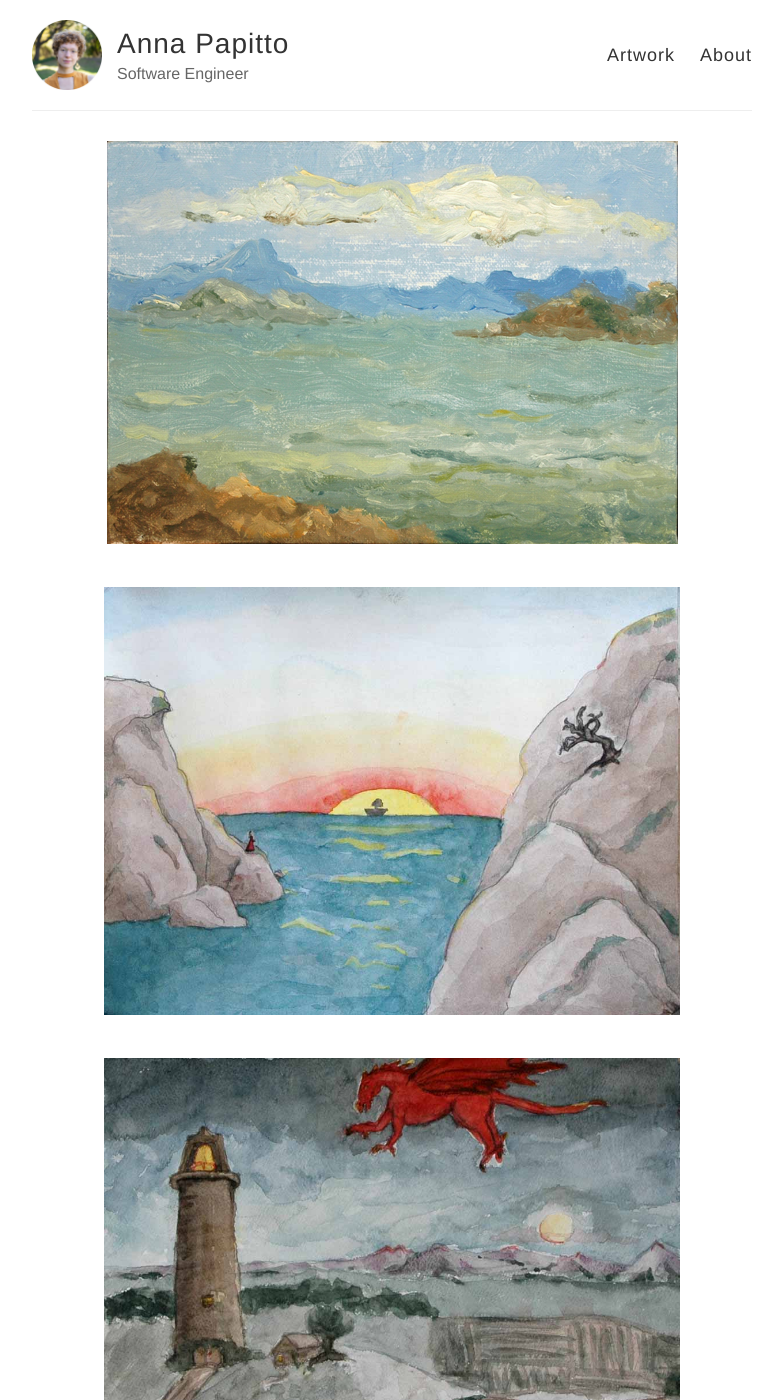
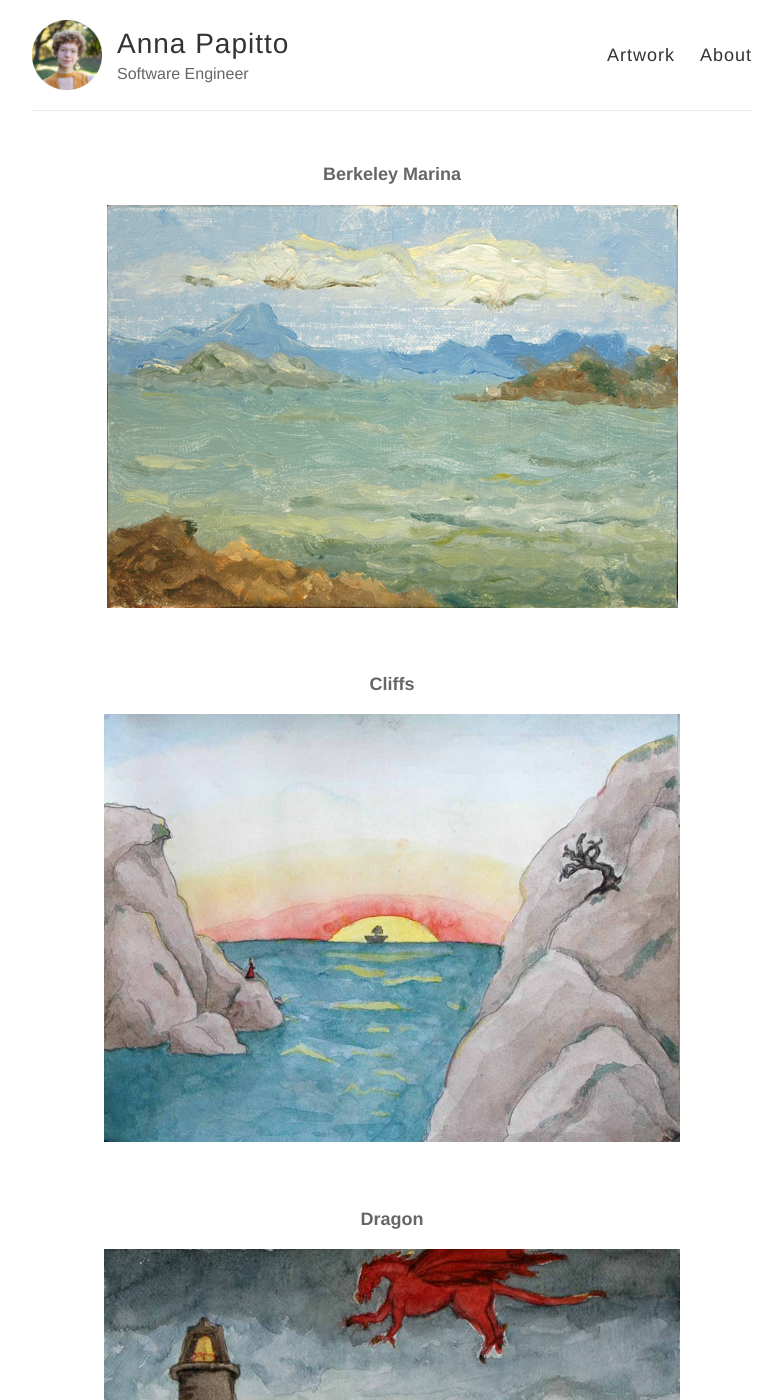
Before and after one commit to annapapitto/annapapitto.github.io, a Jekyll site: the page built from artwork.html, in a window 1280 px wide and 1400 px high. Shown: the whole window, without its empty margins (248-1030 px from the left). Built offline with Jekyll 4.4.1, drawn with Linux system fonts in a browser that asks for light colours; some of the changed text lies outside the part shown.

Commit message:
Display artwork names

```diff
--- a/artwork.html
+++ b/artwork.html
@@ -4,11 +4,14 @@ layout: default
 
 <div class="artworks">
   {% for image in site.static_files %}
-    {% if image.path contains "images/art/landscape" %}
-      <img class="landscape artwork" src="{{ site.baseurl }}{{ image.path }}" alt="{{ image.path }}" />
-    {% endif %}
-    {% if image.path contains "images/art/portrait" %}
-      <img class="portrait artwork" src="{{ site.baseurl }}{{ image.path }}" alt="{{ image.path }}" />
+    {% if image.path contains "images/art/" %}
+      <h4>{{ image.name | replace:"_"," " | replace:".jpg","" }}</h4>
+      {% if image.path contains "/landscape/" %}
+        <img class="landscape artwork" src="{{ site.baseurl }}{{ image.path }}" alt="{{ image.path }}" />
+      {% endif %}
+      {% if image.path contains "/portrait/" %}
+        <img class="portrait artwork" src="{{ site.baseurl }}{{ image.path }}" alt="{{ image.path }}" />
+      {% endif %}
     {% endif %}
   {% endfor %}
 </div>
```
Also changed, not shown: images/art/landscape/Berkeley_Marina.jpg (renamed from images/art/landscape/BerkeleyMarina.jpg), images/art/landscape/El_Cerrito.jpg (renamed from images/art/landscape/ElCerrito.jpg), images/art/portrait/Woman_Tree.jpg (renamed from images/art/portrait/WomanTree.jpg), 2 other files.
